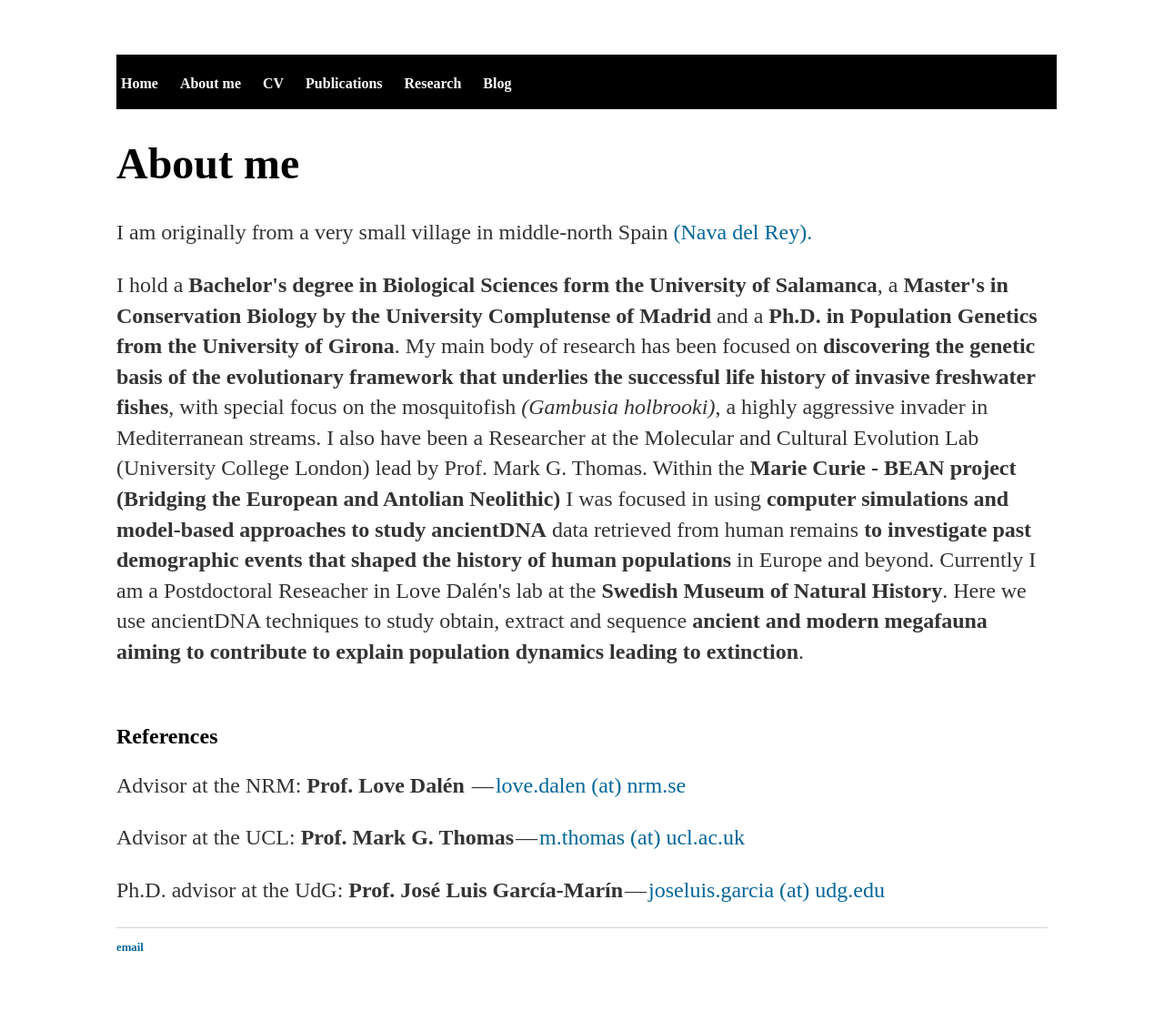
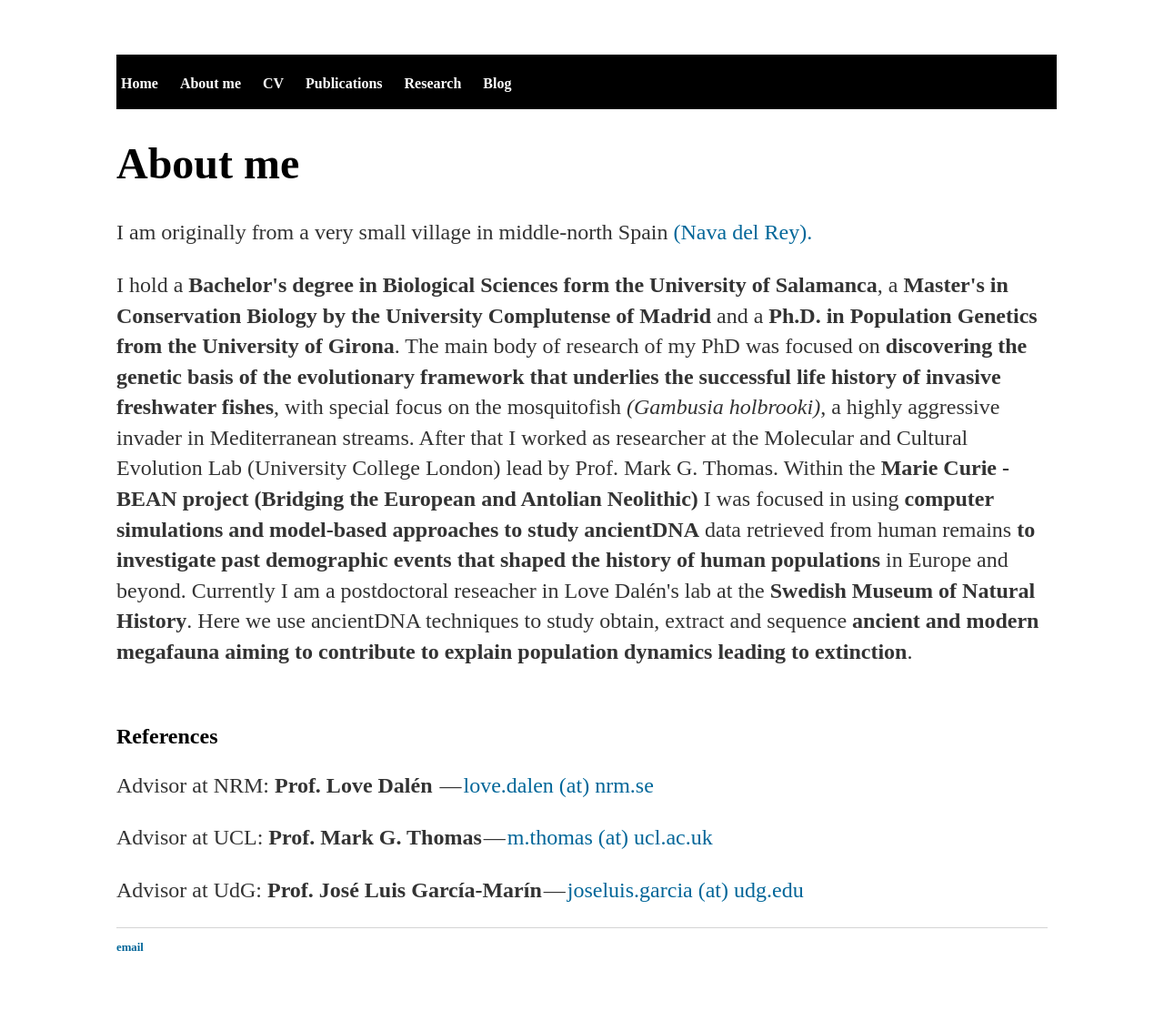
Before and after one commit to DiezMolino/diezmolino.github.io, a Jekyll site: the page about/index.html, which Jekyll copies as it is, in a window 1280 px wide. Shown: the whole page at 91% size. Built offline with Jekyll 4.4.1, drawn with Linux system fonts in a browser that asks for light colours.

Commit message:
Update index.html

```diff
--- a/about/index.html
+++ b/about/index.html
@@ -35,14 +35,14 @@
 
         		<p>I am originally from a very small village in middle-north Spain <a class='one' href='https://www.google.co.uk/webhp?sourceid=chrome-instant&ion=1&espv=2&ie=UTF-8#q=nava%20del%20rey'>(Nava del Rey).</a></p>
 
-        		<p>I hold a <b>Bachelor's degree in Biological Sciences form the University of Salamanca</b>, a <b>Master's in Conservation Biology by the University Complutense of Madrid</b> and a <b>Ph.D. in Population Genetics  from the University of Girona</b>. My main body of research has been focused on <b>discovering the genetic basis of the evolutionary framework that underlies the successful life history of invasive freshwater fishes</b>, with special focus on the mosquitofish <i>(Gambusia holbrooki)</i>, a highly aggressive invader in Mediterranean streams. I also have been a Researcher at the Molecular and Cultural Evolution Lab (University College London) lead by Prof. Mark G. Thomas. Within the <b>Marie Curie - BEAN project (Bridging the European and Antolian Neolithic)</b> I was focused in using <b>computer simulations and model-based approaches to study ancientDNA</b> data retrieved from human remains <b>to investigate past demographic events that shaped the history of human populations</b> in Europe and beyond. Currently I am a Postdoctoral Reseacher in Love Dalén's lab at the <b>Swedish Museum of Natural History</b>. Here we use ancientDNA techniques to study obtain, extract and sequence <b>ancient and modern megafauna aiming to contribute to explain population dynamics leading to extinction</b>.</p>
+        		<p>I hold a <b>Bachelor's degree in Biological Sciences form the University of Salamanca</b>, a <b>Master's in Conservation Biology by the University Complutense of Madrid</b> and a <b>Ph.D. in Population Genetics  from the University of Girona</b>. The main body of research of my PhD was focused on <b>discovering the genetic basis of the evolutionary framework that underlies the successful life history of invasive freshwater fishes</b>, with special focus on the mosquitofish <i>(Gambusia holbrooki)</i>, a highly aggressive invader in Mediterranean streams. After that I worked as researcher at the Molecular and Cultural Evolution Lab (University College London) lead by Prof. Mark G. Thomas. Within the <b>Marie Curie - BEAN project (Bridging the European and Antolian Neolithic)</b> I was focused in using <b>computer simulations and model-based approaches to study ancientDNA</b> data retrieved from human remains <b>to investigate past demographic events that shaped the history of human populations</b> in Europe and beyond. Currently I am a postdoctoral reseacher in Love Dalén's lab at the <b>Swedish Museum of Natural History</b>. Here we use ancientDNA techniques to study obtain, extract and sequence <b>ancient and modern megafauna aiming to contribute to explain population dynamics leading to extinction</b>.</p>
 
 <br/>
 
 <h2>References</h2>
-<p>Advisor at the NRM: <b>Prof. Love Dalén </b> — <a class='one' href='mailto:love.dalen@nrm.se'>love.dalen (at) nrm.se</a> </p>
-<p>Advisor at the UCL: <b>Prof. Mark G. Thomas</b> — <a class='one' href='mailto:m.thomas@ucl.ac.uk'>m.thomas (at) ucl.ac.uk</a> </p>
-<p>Ph.D. advisor at the UdG: <b>Prof. José Luis García-Marín</b> — <a class='one' href='mailto:joseluis.garcia@udg.edu'>joseluis.garcia (at) udg.edu</a> </p>
+<p>Advisor at NRM: <b>Prof. Love Dalén </b> — <a class='one' href='mailto:love.dalen@nrm.se'>love.dalen (at) nrm.se</a> </p>
+<p>Advisor at UCL: <b>Prof. Mark G. Thomas</b> — <a class='one' href='mailto:m.thomas@ucl.ac.uk'>m.thomas (at) ucl.ac.uk</a> </p>
+<p>Advisor at UdG: <b>Prof. José Luis García-Marín</b> — <a class='one' href='mailto:joseluis.garcia@udg.edu'>joseluis.garcia (at) udg.edu</a> </p>
 <!-- <p>Colleague at the LIG: <b>Prof. Oriol Vidal</b> — <a class='one' href='mailto:oriol.vidal@udg.edu'>oriol.vidal@udg.edu</a></p> -->
     		</div><!-- /.blurb -->
 		</div><!-- /.container -->
```
